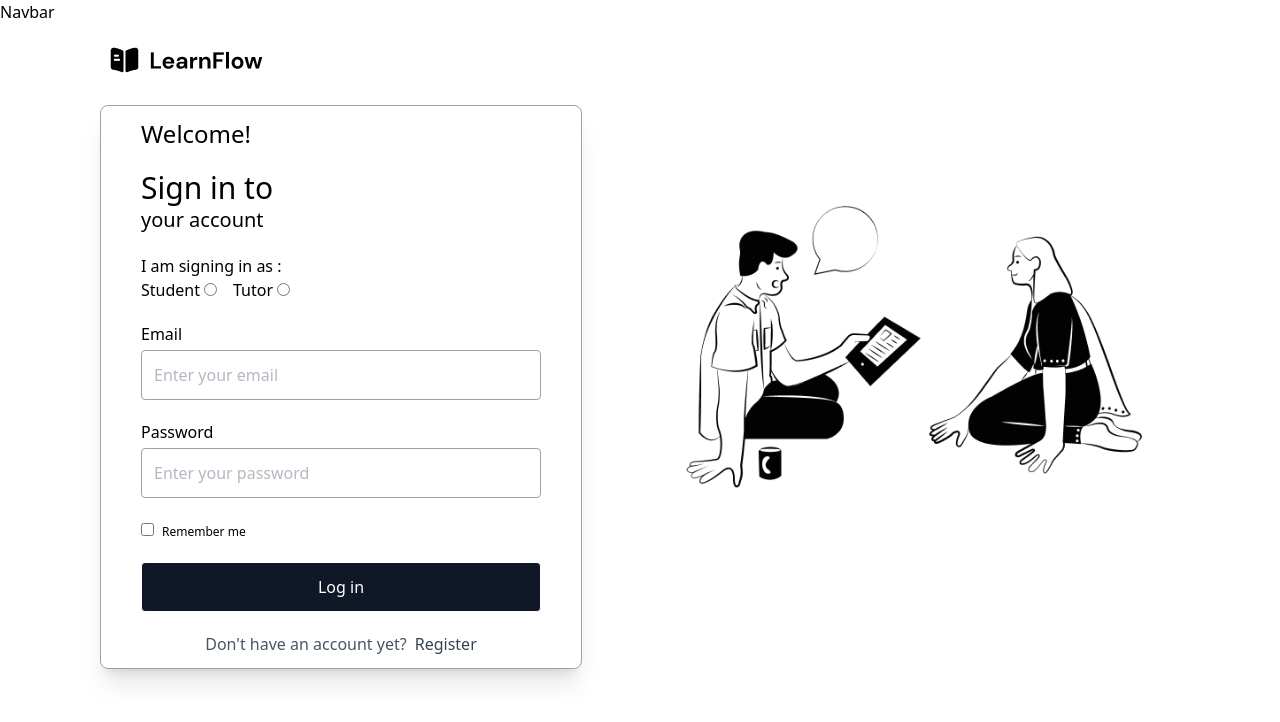
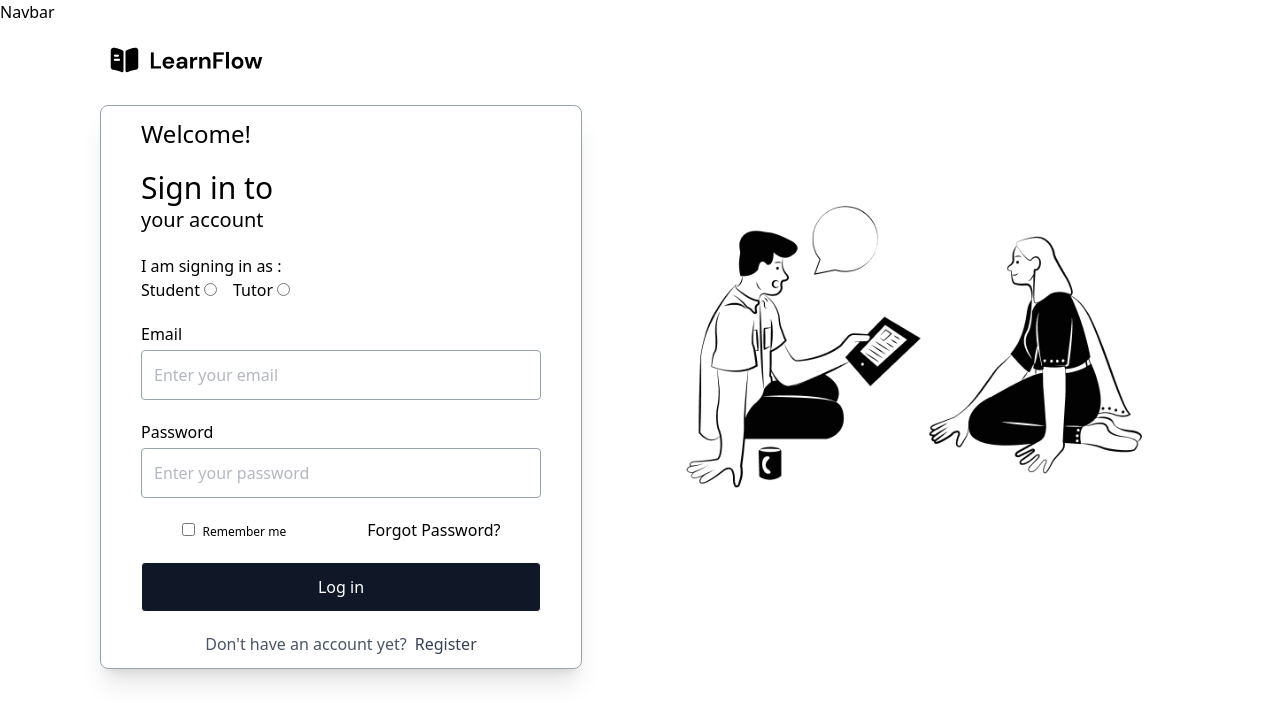
Before and after one commit to thesarpex/Learnflow-LMS, a React (Vite) app: page /login in a window 1280 px wide. Shown: the top 722 px of the page. Built offline with nearby package versions, Linux system fonts and the light colour scheme; no server answers.

Commit message:
added forgot password to sign in page

```diff
--- a/src/routes/student/Login.jsx
+++ b/src/routes/student/Login.jsx
@@ -105,11 +105,13 @@ const Login = () => {
               />
           </div>
 
-          <div>
+          <div className="flex justify-around">
             <div>
               <input id="remember-me" type="checkbox"/>
               <label htmlFor="remember-me" className="text-xs pl-2">Remember me</label>
             </div>
+
+            <div>Forgot Password?</div>
           </div>
 
           <button
```
